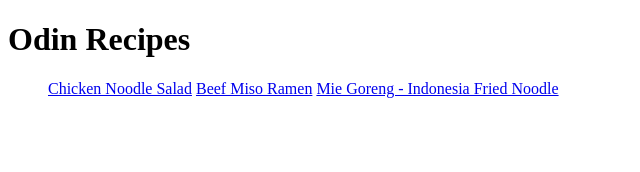
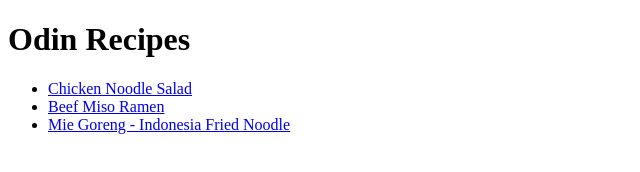
Before and after one commit to Rhman8991/odin-recipes, a plain HTML site: page index.html in a window 1280 px wide. Shown: the whole page, without its empty margins (0-640 px from the left). Drawn offline with Linux system fonts and the light colour scheme.

Commit message:
Fix link element appear on same line because i forget to wrap them in <li> tags and make links open in new tab

```diff
--- a/index.html
+++ b/index.html
@@ -9,9 +9,9 @@
 <body>
     <h1>Odin Recipes</h1>
     <ul>
-        <a href="recipes/chicken-noodle-salad.html">Chicken Noodle Salad</a>
-        <a href="recipes/beef-miso-ramen.html">Beef Miso Ramen</a>
-        <a href="recipes/mie-goreng.html">Mie Goreng - Indonesia Fried Noodle</a>
+        <li><a href="recipes/chicken-noodle-salad.html" target="_blank">Chicken Noodle Salad</a></li>
+        <li><a href="recipes/beef-miso-ramen.html" target="_blank">Beef Miso Ramen</a></li>
+        <li><a href="recipes/mie-goreng.html" target="_blank">Mie Goreng - Indonesia Fried Noodle</a></li>
     </ul>
 </body>
 
```
